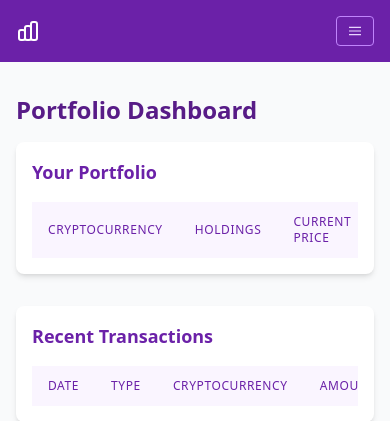
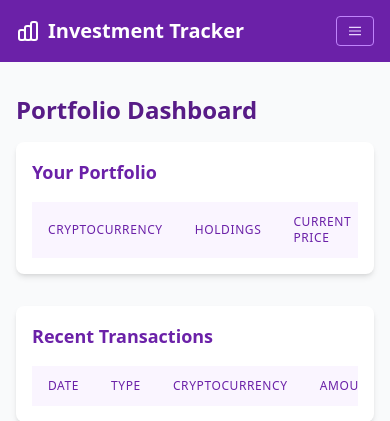
Before and after one commit to trangman/crypto-portfolio, a Flask app: page /dashboard in a window 390 px wide. Shown: the top 421 px of the page. Run offline with Flask 3, Linux system fonts and the light colour scheme; the visitor is signed in with stand-in values (Sample User, id 1); data comes from the database, SQL or seed files in the repository; data that the repository does not hold is empty; some libraries are stand-ins or nearby versions.

Commit message:
Fix title visibility on mobile screens

```diff
--- a/templates/base.html
+++ b/templates/base.html
@@ -36,7 +36,7 @@
                     <svg xmlns="http://www.w3.org/2000/svg" class="h-6 w-6 mr-2" fill="none" viewBox="0 0 24 24" stroke="currentColor">
                         <path stroke-linecap="round" stroke-linejoin="round" stroke-width="2" d="M9 19v-6a2 2 0 00-2-2H5a2 2 0 00-2 2v6a2 2 0 002 2h2a2 2 0 002-2zm0 0V9a2 2 0 012-2h2a2 2 0 012 2v10m-6 0a2 2 0 002 2h2a2 2 0 002-2m0 0V5a2 2 0 012-2h2a2 2 0 012 2v14a2 2 0 01-2 2h-2a2 2 0 01-2-2z" />
                     </svg>
-                    <span class="hidden sm:inline">Investment Tracker</span>
+                    <span class="inline">Investment Tracker</span>
                 </a>
 
                 <!-- Mobile menu button -->
```
